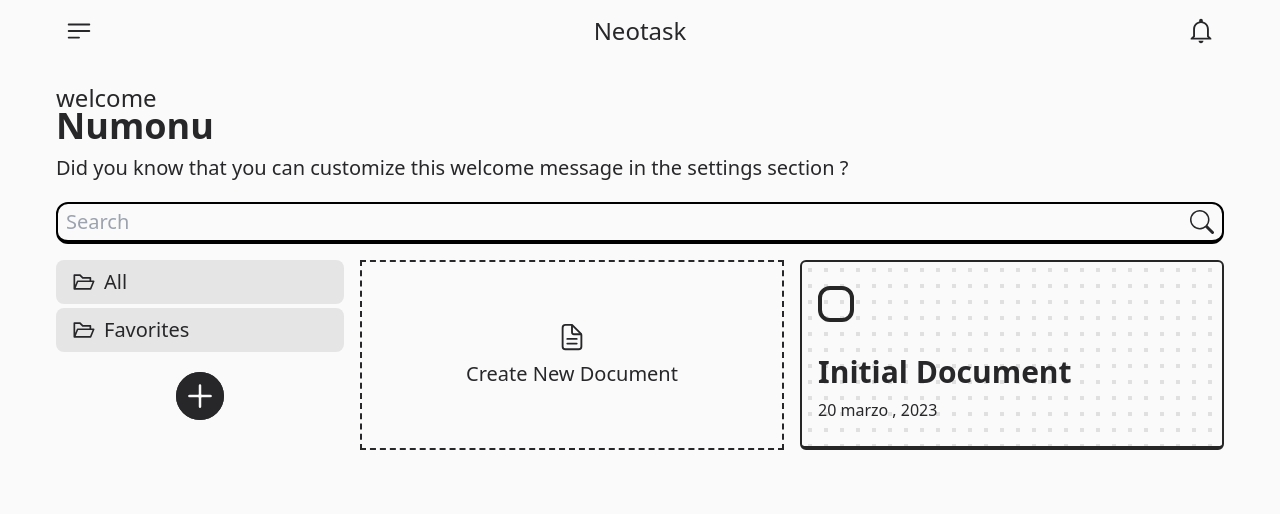
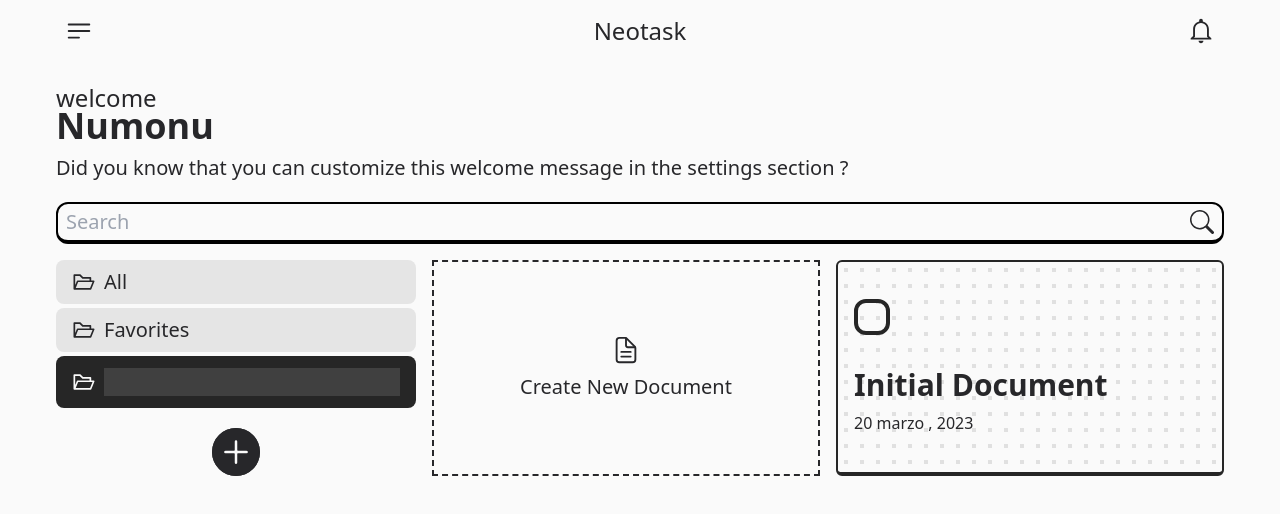
Before and after one commit to Numonu/neotask, a Next.js app: page /dashboard in a window 1280 px wide. Shown: the top 514 px of the page. Built offline with nearby package versions, Linux system fonts and the light colour scheme.

Commit message:
he creado el componente FolderTemplate

```diff
--- a/src/components/molecules/DashboardFolders.jsx
+++ b/src/components/molecules/DashboardFolders.jsx
@@ -3,6 +3,7 @@ import { AiOutlineFolderOpen } from "react-icons/ai";
 import CreateFolder from "../atoms/CreateFolder";
 import Folder from "../atoms/Folder";
 import { dataContext } from "../organisms/DashboardWorkspace";
+import FolderTemplate from "./FolderTemplate";
 
 export default function DashboardFolders() {
 	const { data } = useContext(dataContext);
@@ -18,7 +19,8 @@ export default function DashboardFolders() {
 						{e.folderName}
 					</Folder>
 				))}
-				<CreateFolder/>
+				<FolderTemplate/>
+				<CreateFolder />
 			</div>
 		</>
 	);
--- /dev/null
+++ b/src/components/molecules/FolderTemplate.jsx
@@ -0,0 +1,26 @@
+import { AiOutlineFolderOpen } from "react-icons/ai";
+
+export default function FolderTemplate() {
+
+    const create = (e) => {
+        if(e == "Enter" || !e){
+            //here create a folder
+        }
+    }
+
+	return (
+		<>
+			<div
+				className="bg-neutral-800 text-neutral-50  py-3 px-4 flex items-center gap-2 rounded-lg hover:py-3 transition-[background-color_padding_color] outline-outline group"
+                onKeyDown={(e) => create(e.key)}
+			>
+				<div className="text-2xl">
+					<AiOutlineFolderOpen />
+				</div>
+				<span className="text-xl capitalize">
+					<input type="text" className="bg-neutral-700" autoFocus="true" onBlur={() => create("Enter")}/>
+				</span>
+			</div>
+		</>
+	);
+}
```
